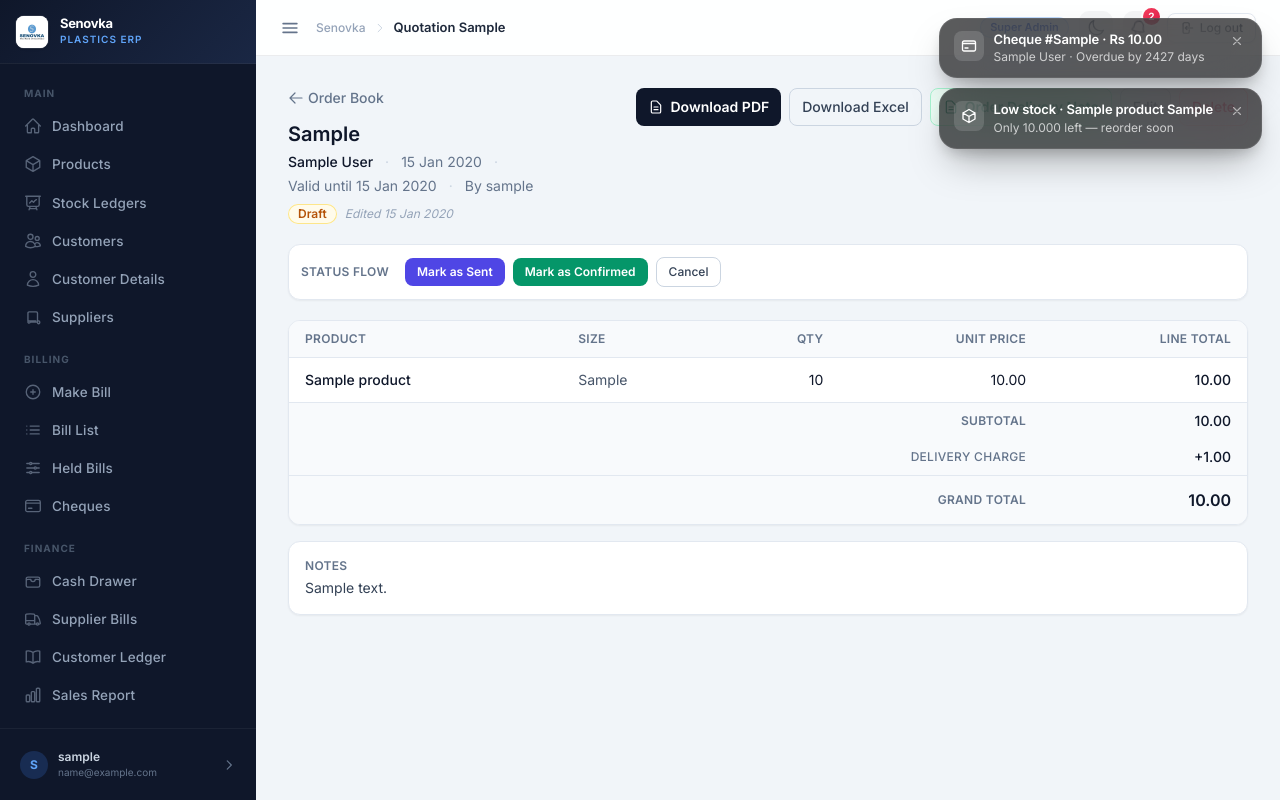
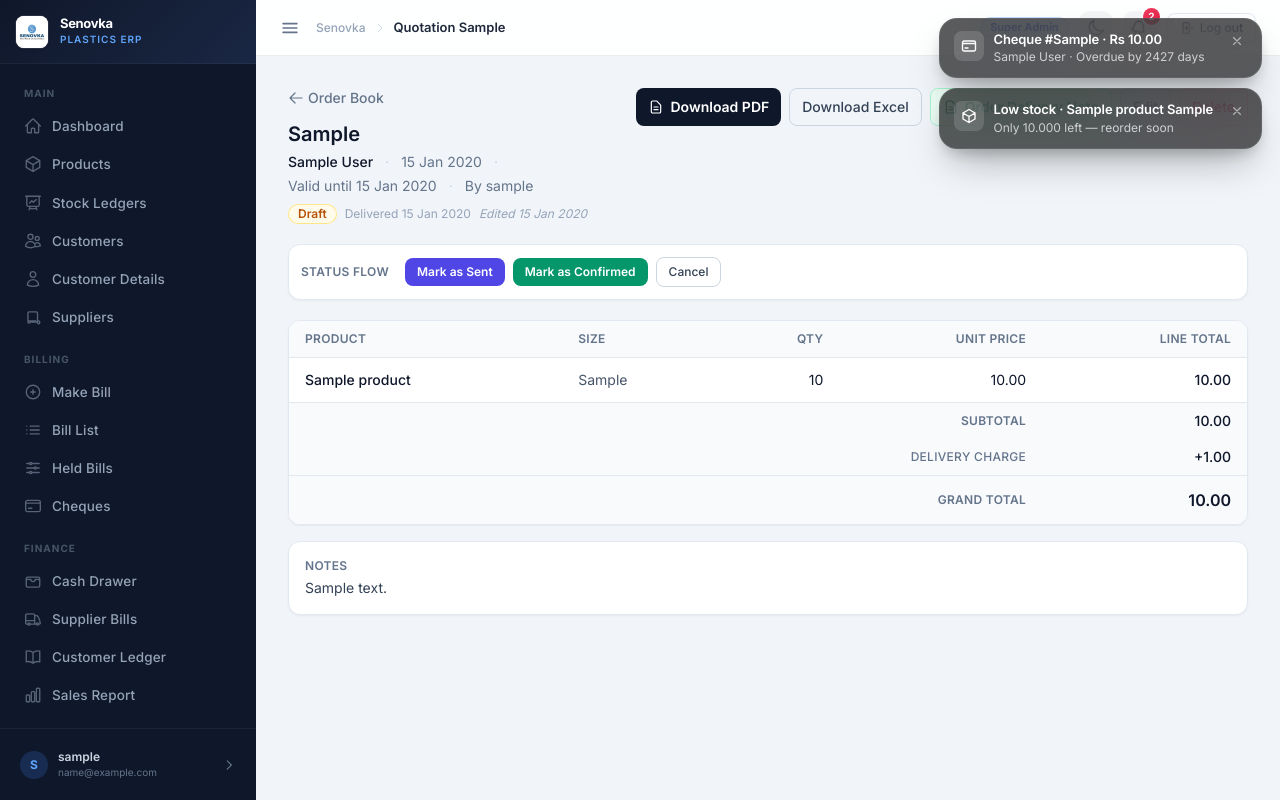
Before and after one commit to pathumlak/se_new, a Django app: page /orders/1/ in a window 1280 px wide. Run offline with Django 5.2, Linux system fonts and the light colour scheme; a user stored in the database is signed in; tables that the repository leaves empty hold one stand-in row (values such as "Sample post"); some libraries are stand-ins or nearby versions.

Commit message:
Update order status handling in template

```diff
--- a/templates/core/order_detail.html
+++ b/templates/core/order_detail.html
@@ -31,7 +31,9 @@
     </div>
 
     <div class="mt-2 flex items-center gap-2">
-      {% if order.status == 'confirmed' %}
+      {% if order.status == 'delivered' %}
+        <span class="rounded-full bg-sky-50 px-2.5 py-0.5 text-xs font-semibold text-sky-700 ring-1 ring-inset ring-sky-200">Delivered</span>
+      {% elif order.status == 'confirmed' %}
         <span class="rounded-full bg-emerald-50 px-2.5 py-0.5 text-xs font-semibold text-emerald-700 ring-1 ring-inset ring-emerald-200">Confirmed</span>
       {% elif order.status == 'sent' %}
         <span class="rounded-full bg-indigo-50 px-2.5 py-0.5 text-xs font-semibold text-indigo-700 ring-1 ring-inset ring-indigo-200">Sent</span>
@@ -39,6 +41,11 @@
         <span class="rounded-full bg-slate-100 px-2.5 py-0.5 text-xs font-semibold text-slate-500 ring-1 ring-inset ring-slate-200">Cancelled</span>
       {% else %}
         <span class="rounded-full bg-amber-50 px-2.5 py-0.5 text-xs font-semibold text-amber-700 ring-1 ring-inset ring-amber-200">Draft</span>
+      {% endif %}
+      {% if order.delivered_at %}
+        <span class="text-xs text-slate-400">
+          Delivered {{ order.delivered_at|date:"j M Y" }}
+        </span>
       {% endif %}
       {% if order.edit_date %}
         <span class="text-xs italic text-slate-400" title="{{ order.edit_reason }}">
@@ -87,7 +94,7 @@
 <!-- ============================ STATUS ACTIONS ============================ -->
 <div class="mb-5 flex flex-wrap items-center gap-2 rounded-xl border border-slate-200 bg-white p-3 shadow-sm">
   <span class="mr-2 text-xs font-semibold uppercase tracking-wide text-slate-500">Status flow</span>
-  {% if order.status != 'sent' and order.status != 'cancelled' %}
+  {% if order.status != 'sent' and order.status != 'delivered' and order.status != 'cancelled' %}
     <button type="button"
             class="js-status inline-flex items-center gap-1 rounded-lg bg-indigo-600 px-3 py-1.5 text-xs font-semibold text-white hover:bg-indigo-700"
             data-action="{% url 'core:order_set_status' order.pk 'sent' %}"
@@ -95,7 +102,7 @@
       Mark as Sent
     </button>
   {% endif %}
-  {% if order.status != 'confirmed' and order.status != 'cancelled' %}
+  {% if order.status != 'confirmed' and order.status != 'delivered' and order.status != 'cancelled' %}
     <button type="button"
             class="js-status inline-flex items-center gap-1 rounded-lg bg-emerald-600 px-3 py-1.5 text-xs font-semibold text-white hover:bg-emerald-700"
             data-action="{% url 'core:order_set_status' order.pk 'confirmed' %}"
@@ -103,7 +110,15 @@
       Mark as Confirmed
     </button>
   {% endif %}
-  {% if order.status != 'cancelled' %}
+  {% if order.status == 'confirmed' %}
+    <button type="button"
+            class="js-status inline-flex items-center gap-1 rounded-lg bg-sky-600 px-3 py-1.5 text-xs font-semibold text-white hover:bg-sky-700"
+            data-action="{% url 'core:order_set_status' order.pk 'delivered' %}"
+            data-label="mark this quotation as delivered">
+      Mark as Delivered
+    </button>
+  {% endif %}
+  {% if order.status != 'delivered' and order.status != 'cancelled' %}
     <button type="button"
             class="js-status inline-flex items-center gap-1 rounded-lg border border-slate-300 px-3 py-1.5 text-xs font-medium text-slate-700 hover:bg-slate-50"
             data-action="{% url 'core:order_set_status' order.pk 'cancelled' %}"
```
